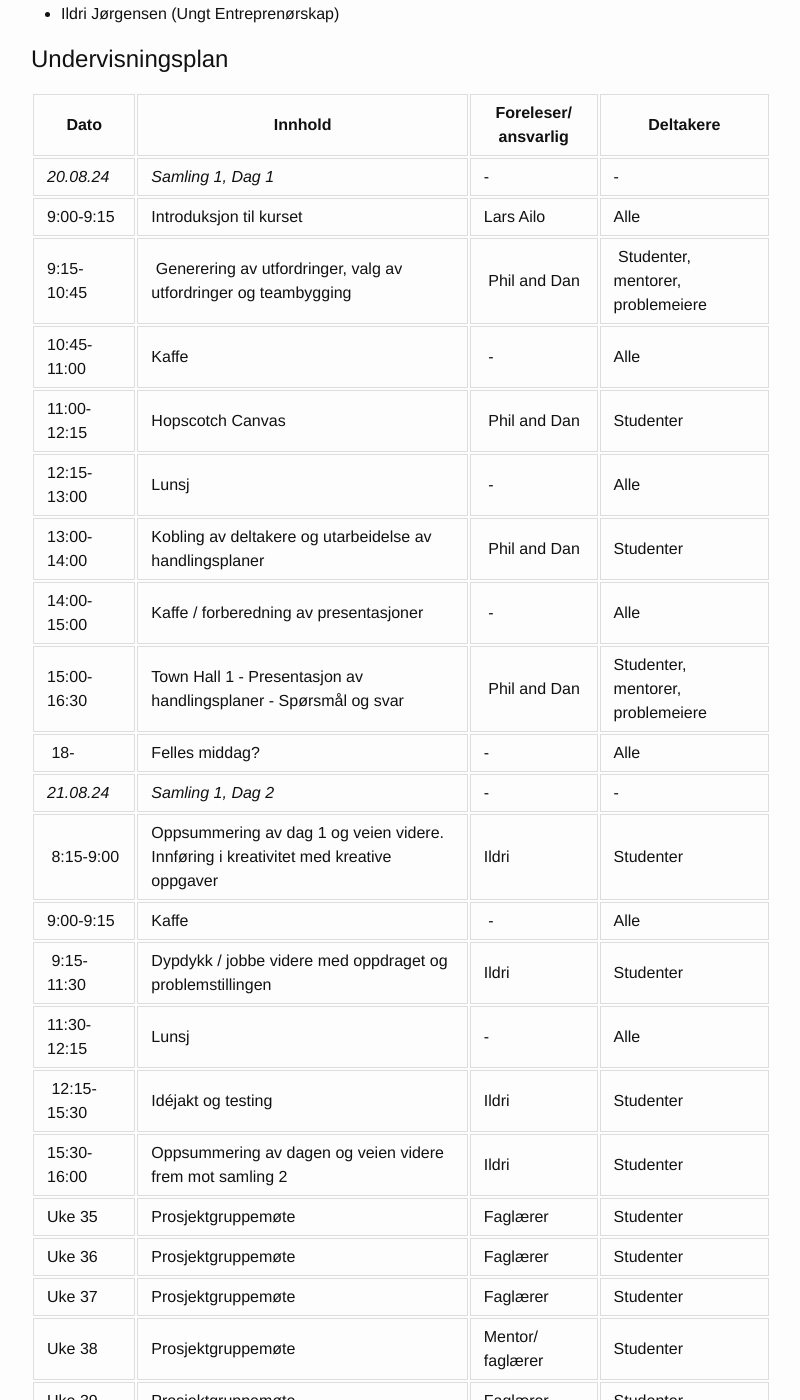
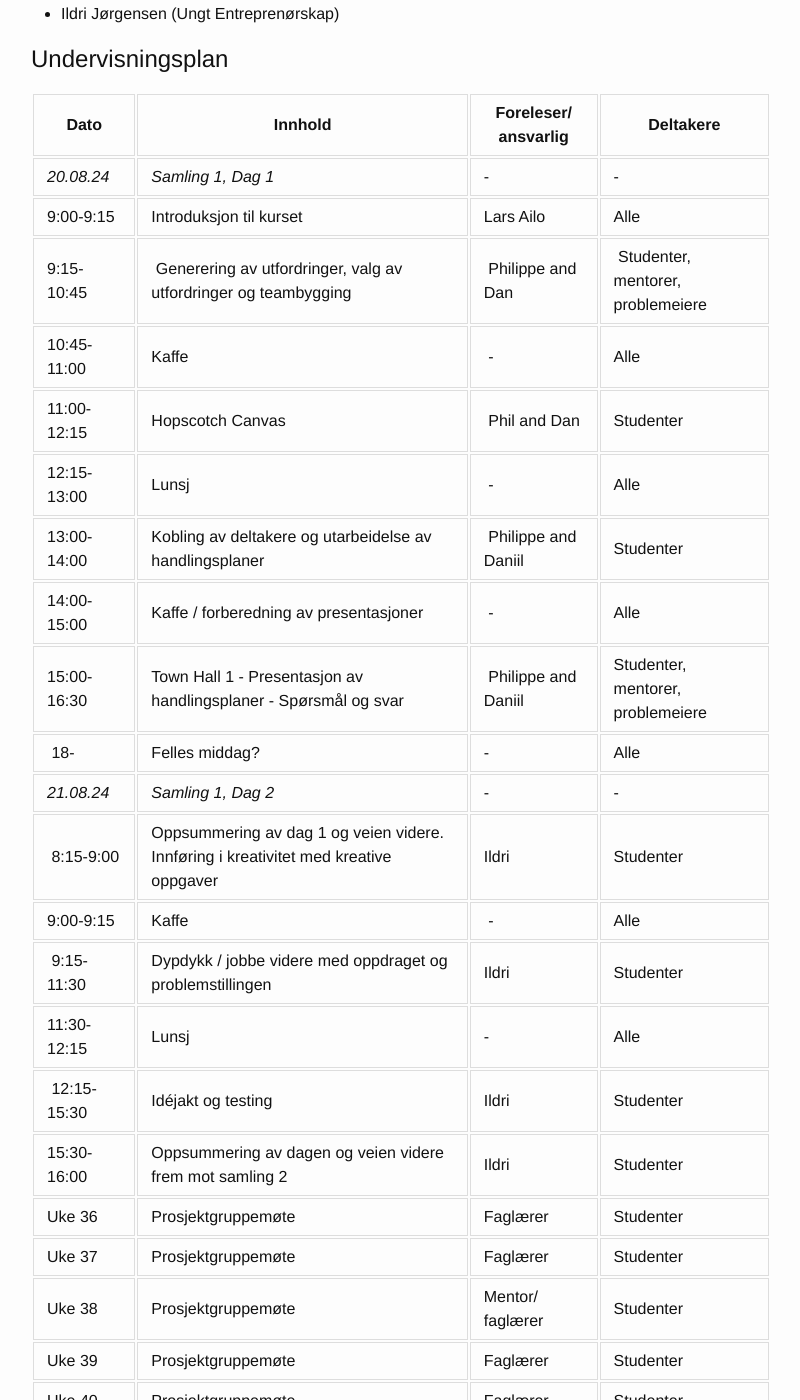
Before and after one commit to uit-inf-6010-f24/uit-inf-6010-f24.github.io, a Jekyll site: the page built from index.md, in a window 1280 px wide and 1400 px high, scrolled down 567 px. Shown: the whole window, without its empty margins (239-1039 px from the left). Built offline with Jekyll 4.4.1, drawn with Linux system fonts in a browser that asks for light colours; our own code applies the rules of GitHub Pages for plain Markdown files; some of the changed text lies outside the part shown.

Commit message:
Update index.md

```diff
--- a/index.md
+++ b/index.md
@@ -26,13 +26,13 @@ Kursansvarlig og andre undervisere er:
 |-----------|-----------|----------------------|-----------|
 | *20.08.24* | *Samling 1, Dag 1*           | - | - |
 | 9:00-9:15  | Introduksjon til kurset      | Lars Ailo | Alle |
-| 9:15-10:45 | Generering av utfordringer, valg av utfordringer og teambygging | Phil and Dan | Studenter, mentorer, problemeiere |
+| 9:15-10:45 | Generering av utfordringer, valg av utfordringer og teambygging | Philippe and Dan | Studenter, mentorer, problemeiere |
 | 10:45-11:00 | Kaffe                       | - | Alle |
 | 11:00-12:15 | Hopscotch Canvas            | Phil and Dan | Studenter |
 | 12:15-13:00 | Lunsj                       | - | Alle |
-| 13:00-14:00 | Kobling av deltakere og utarbeidelse av handlingsplaner         | Phil and Dan | Studenter |
+| 13:00-14:00 | Kobling av deltakere og utarbeidelse av handlingsplaner         | Philippe and Daniil | Studenter |
 | 14:00-15:00 | Kaffe / forberedning av presentasjoner                          | - | Alle |
-| 15:00-16:30 | Town Hall 1 - Presentasjon av handlingsplaner - Spørsmål og svar | Phil and Dan | Studenter, mentorer, problemeiere |
+| 15:00-16:30 | Town Hall 1 - Presentasjon av handlingsplaner - Spørsmål og svar | Philippe and Daniil | Studenter, mentorer, problemeiere |
 | 18-   | Felles middag?                    | - | Alle |
 | *21.08.24* | *Samling 1, Dag 2*           | - | - |
 | 8:15-9:00   |  Oppsummering av dag 1 og veien videre. Innføring i kreativitet med kreative oppgaver | Ildri | Studenter |
@@ -41,7 +41,6 @@ Kursansvarlig og andre undervisere er:
 | 11:30-12:15 | Lunsj                                | - | Alle |
 | 12:15-15:30 | Idéjakt og testing| Ildri | Studenter |
 | 15:30-16:00 | Oppsummering av dagen og veien videre frem mot samling 2 | Ildri | Studenter |
-| Uke 35 | Prosjektgruppemøte | Faglærer | Studenter |
 | Uke 36 | Prosjektgruppemøte | Faglærer | Studenter |
 | Uke 37 | Prosjektgruppemøte | Faglærer | Studenter |
 | Uke 38 | Prosjektgruppemøte | Mentor/ faglærer | Studenter |
@@ -61,7 +60,7 @@ Kursansvarlig og andre undervisere er:
 | Uke 48 | Prosjektgruppemøte | Faglærer | Studenter |
 | Uke 49 | Eksamensforberedelse | - | Studenter |
 | *09.12.24* | *Samling 3 og eksamen*  | - | - |
-| 9-12  | Town hall 3                | Phil and Dan (online) | Studenter, mentorer, problemeiere |
+| 9-12  | Town hall 3                | Philippe and Daniil | Studenter, mentorer, problemeiere |
 | 12-13 | Lunsj                        | - | - |
 | 13-16 | Eksamen                      | - | - |
 | 18-   | Avslutningsmiddag            | - | - |
```
